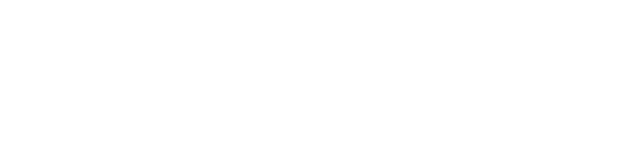
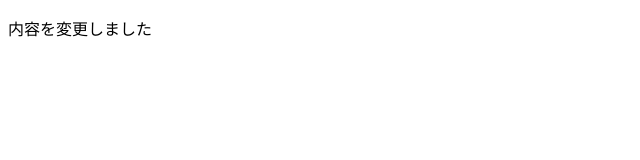
Before and after one commit to sato-trinity/git_practice, a plain HTML site: page index.html in a window 1280 px wide. Shown: the whole page, without its empty margins (0-640 px from the left). Drawn offline with Linux system fonts and the light colour scheme.

Commit message:
内容を変更

```diff
--- a/index.html
+++ b/index.html
@@ -6,6 +6,6 @@
   <title>Document</title>
 </head>
 <body>
-
+  <p>内容を変更しました</p>
 </body>
 </html>
```
